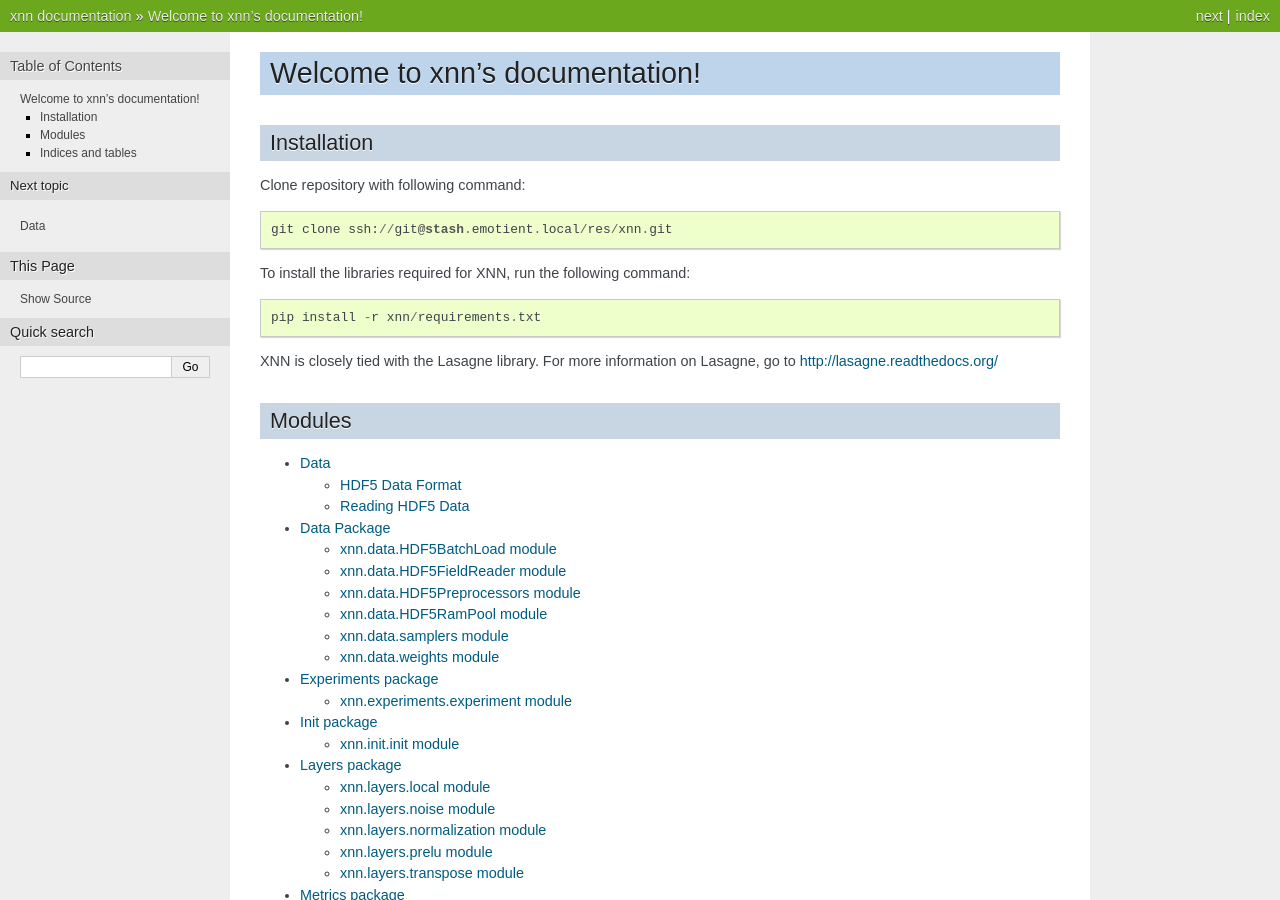
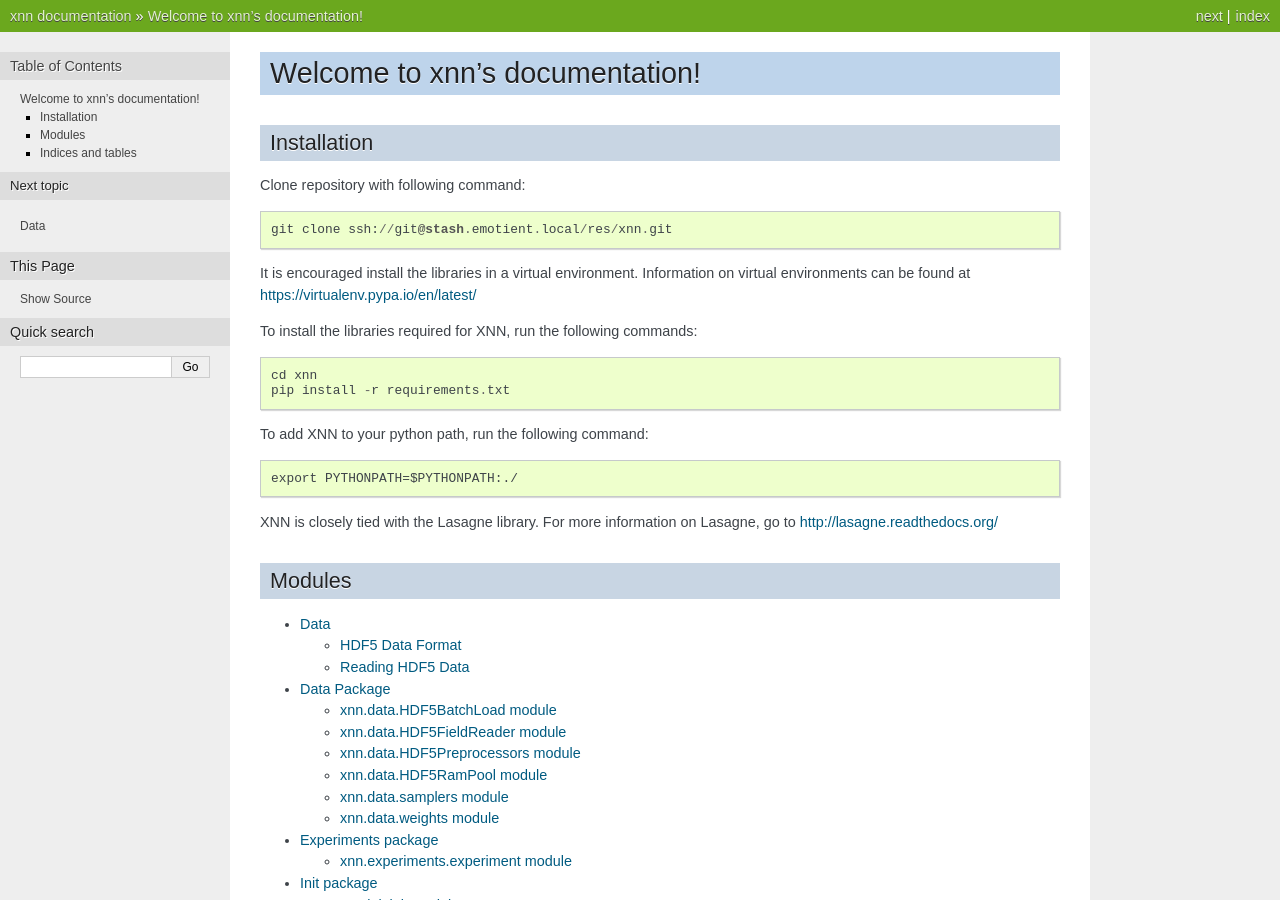
Before and after one commit to eglxiang/xnn, a Sphinx documentation site: the page built from docs/source/index.rst, in a window 1280 px wide and 900 px high. Built offline with Sphinx 7.4.7, drawn with Linux system fonts in a browser that asks for light colours.

Commit message:
Modified installation instructions

```diff
--- a/docs/source/index.rst
+++ b/docs/source/index.rst
@@ -13,9 +13,16 @@ Clone repository with following command::
 
 	git clone ssh://git@stash.emotient.local/res/xnn.git
 
-To install the libraries required for XNN, run the following command::
+It is encouraged install the libraries in a virtual environment. Information on virtual environments can be found at https://virtualenv.pypa.io/en/latest/
 
-	pip install -r xnn/requirements.txt
+To install the libraries required for XNN, run the following commands::
+
+	cd xnn
+	pip install -r requirements.txt
+
+To add XNN to your python path, run the following command::
+
+	export PYTHONPATH=$PYTHONPATH:./
 
 XNN is closely tied with the Lasagne library. For more information on Lasagne, go to http://lasagne.readthedocs.org/
 
```
